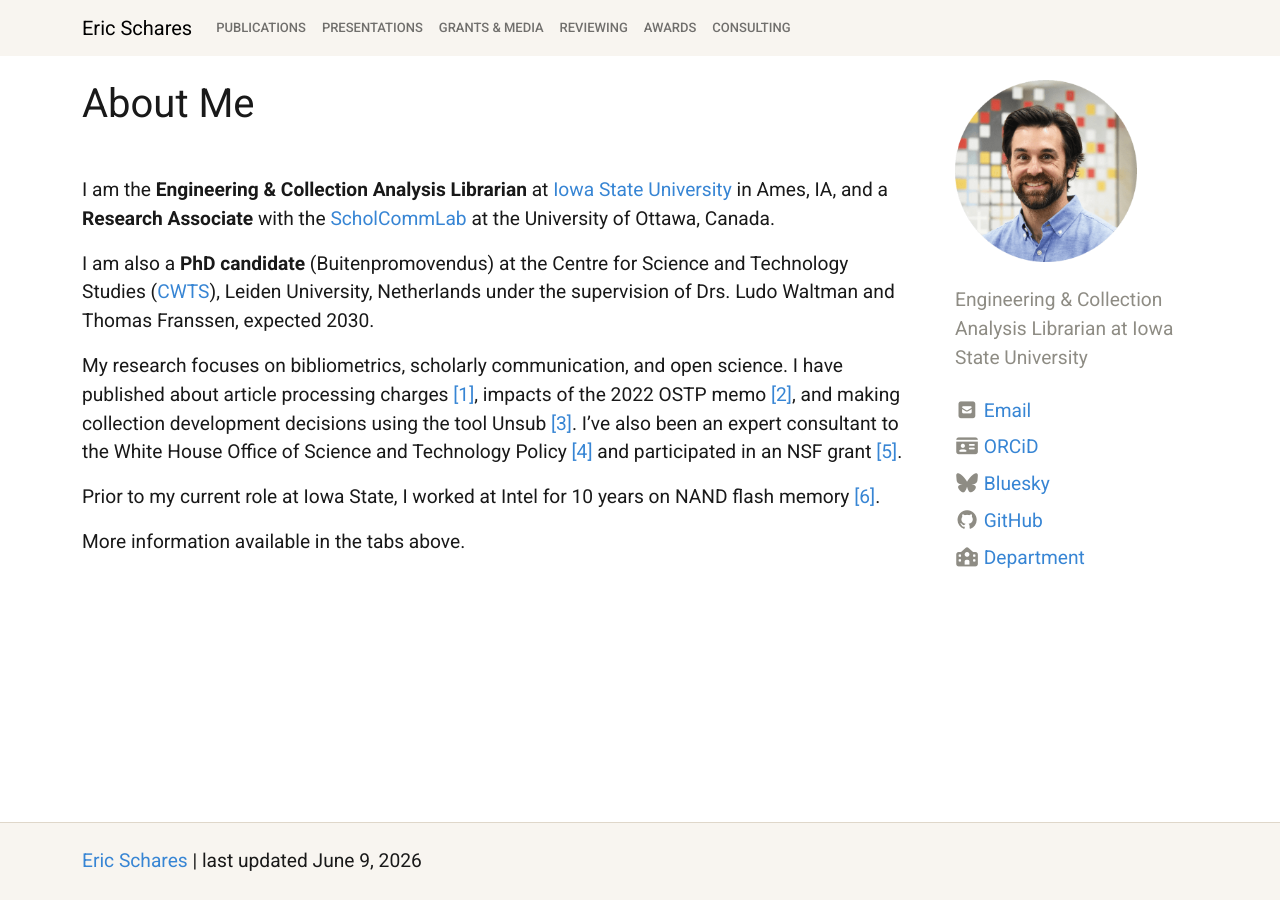
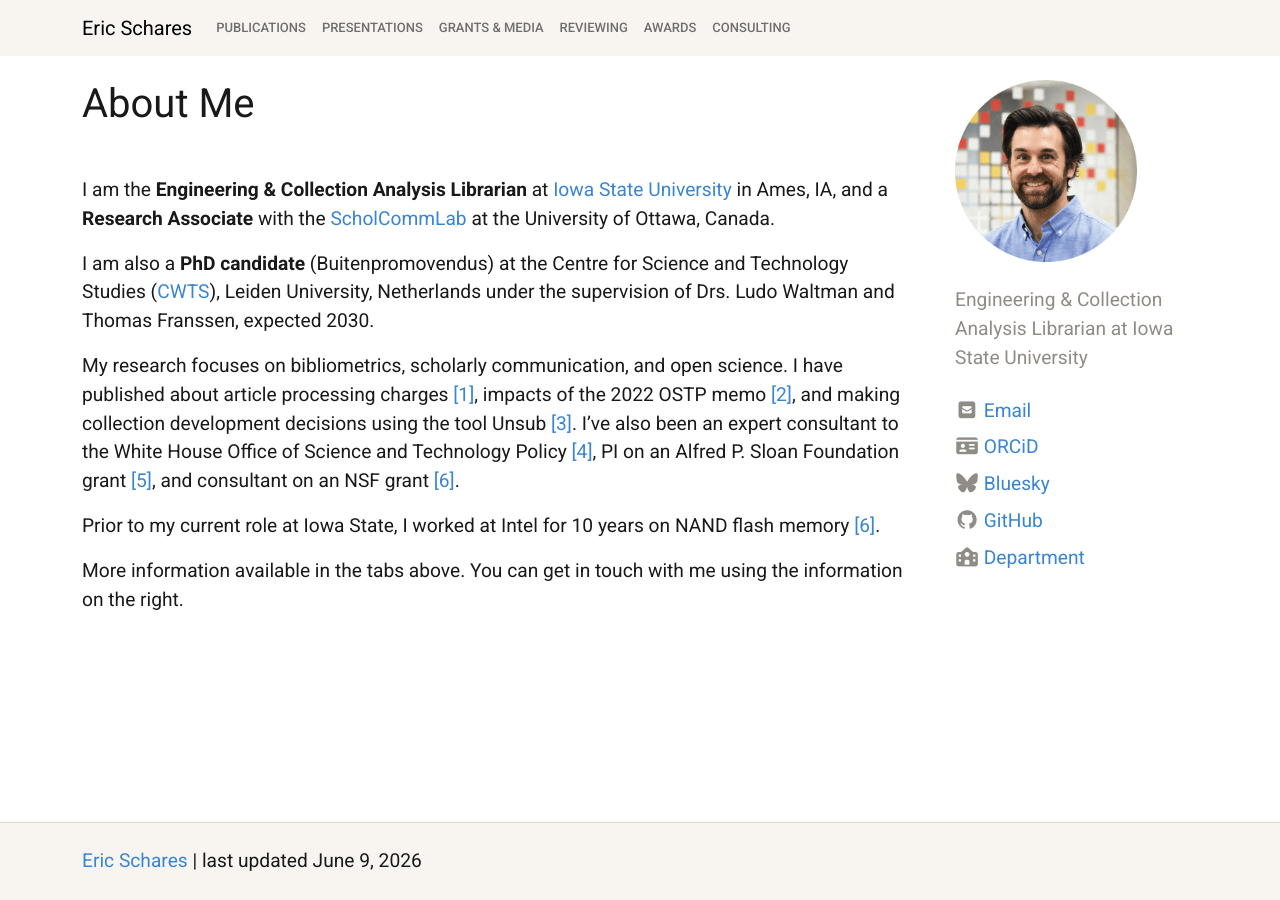
Before and after one commit to eschares/eschares.github.io, a Jekyll site: the page built from index.md, in a window 1280 px wide. Built offline with Jekyll 4.4.1, drawn with Linux system fonts in a browser that asks for light colours; nearby versions of some CDN libraries.

Commit message:
Revamp welcome

```diff
--- a/index.md
+++ b/index.md
@@ -7,8 +7,8 @@ I am the **Engineering & Collection Analysis Librarian** at [Iowa State Universi
 I am also a **PhD candidate** (Buitenpromovendus) at the Centre for Science and Technology Studies ([CWTS](https://www.universiteitleiden.nl/en/social-behavioural-sciences/cwts)), Leiden University, Netherlands under the supervision of Drs. Ludo Waltman and Thomas Franssen, expected 2030.
 
 My research focuses on bibliometrics, scholarly communication, and open science. I have published about article processing charges [[1]](https://arxiv.org/abs/2407.16551), impacts of the 2022 OSTP memo [[2]](https://doi.org/10.1162/qss_a_00237), and making collection development decisions using the tool Unsub [[3]](https://doi.org/10.1162/qss_a_00200).
-I've also been an expert consultant to the White House Office of Science and Technology Policy [[4]](https://bidenwhitehouse.archives.gov/wp-content/uploads/2023/11/Open-Access-Publishing-of-Scientific-Research.pdf) and participated in an NSF grant [[5]](https://investinopen.org/data-room/reasonable-costs/).
+I've also been an expert consultant to the White House Office of Science and Technology Policy [[4]](https://bidenwhitehouse.archives.gov/wp-content/uploads/2023/11/Open-Access-Publishing-of-Scientific-Research.pdf), PI on an Alfred P. Sloan Foundation grant [[5]](https://sloan.org/grant-detail/g-2025-79263), and consultant on an NSF grant [[6]](https://investinopen.org/data-room/reasonable-costs/).
 
 Prior to my current role at Iowa State, I worked at Intel for 10 years on NAND flash memory [[6]](http://dx.doi.org/10.1109/RELPHY.2008.4558857).
 
-More information available in the tabs above.
+More information available in the tabs above. You can get in touch with me using the information on the right.
```
